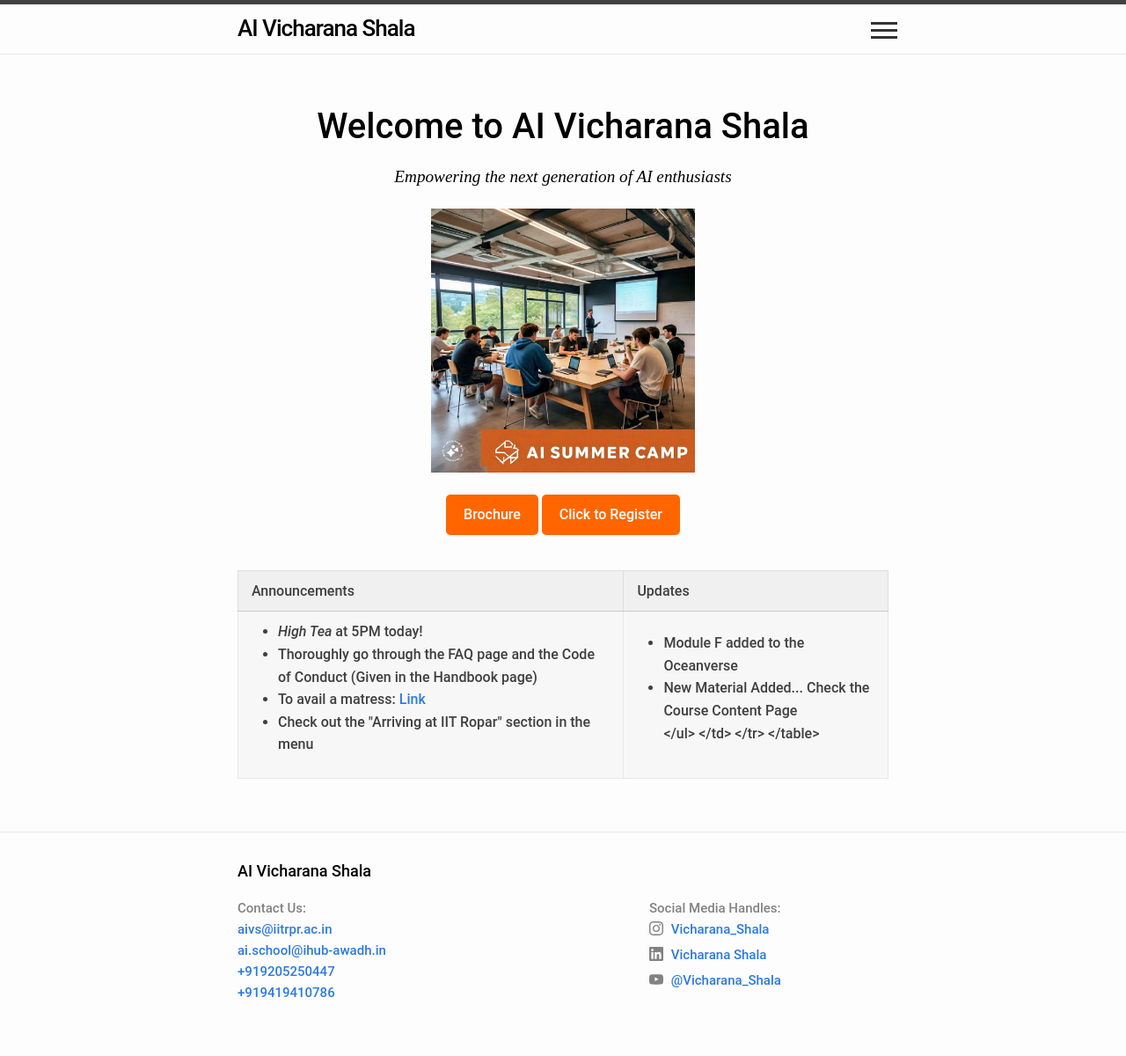
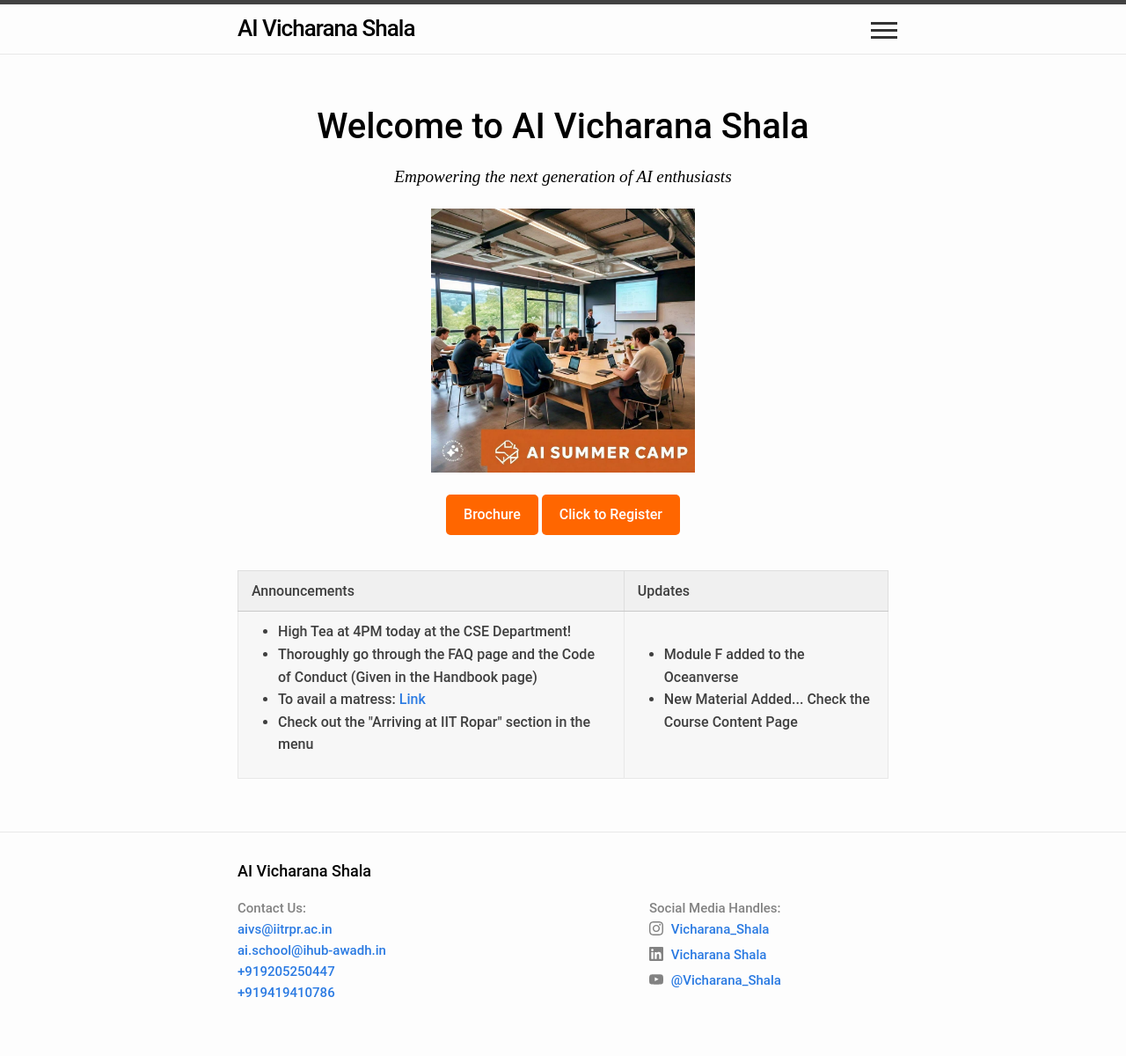
Before and after one commit to sudarshansudarshan/aicamp, a Jekyll site: the page built from index.markdown, in a window 1280 px wide. Shown: the whole page at 88% size. Built offline with Jekyll 4.4.1, drawn with Linux system fonts in a browser that asks for light colours.

Commit message:
Update index.markdown

```diff
--- a/index.markdown
+++ b/index.markdown
@@ -13,7 +13,7 @@
     <tr>
         <td>
             <ul>
-                <li><i>High Tea</i> at 5PM today!</li>
+                <li><b>High Tea</b> at 4PM today at the CSE Department!</li>
                 <li>Thoroughly go through the FAQ page and the Code of Conduct (Given in the Handbook page)</li>
                 <li>To avail a matress: <a href="https://docs.google.com/forms/d/e/1FAIpQLScDRnPN9NMS9YDPGj-XTCvA1LVgg9BobsE2vraBYACNSL16EA/viewform?usp=sf_link">Link</a></li>
                 <li>Check out the "Arriving at IIT Ropar" section in the menu</li>
@@ -21,7 +21,7 @@
         </td>
         <td>
             <ul>
-                <li>Module F added to the Oceanverse
+                <li><b>Module F</b> added to the Oceanverse</li>
                 <li>New Material Added... Check the Course Content Page</li>
             </ul>
         </td>
```
